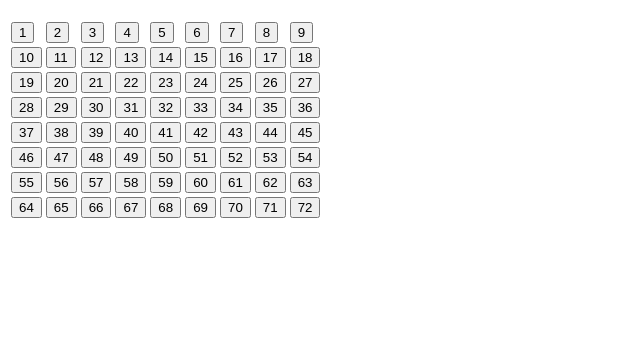
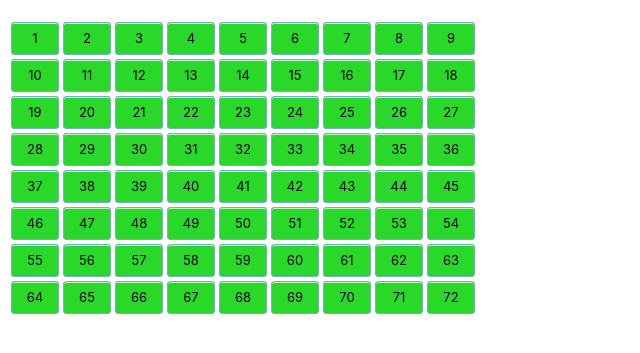
Before and after one commit to Liza727/Aranybulla_IKT_weboldal, a plain HTML site: page asztal_foglalo/asztal_foglalo.html in a window 1280 px wide. Shown: the part 61-414 px from the top of the page, without its empty margins (0-640 px from the left). Drawn offline with Linux system fonts and the light colour scheme.

Commit message:
Commitolás végre

```diff
--- a/asztal_foglalo/asztal_foglalo.css
+++ b/asztal_foglalo/asztal_foglalo.css
@@ -0,0 +1,46 @@
+button {
+    border-radius: 3px;
+    border: 1px solid #77acd3;
+    box-shadow: rgba(255, 255, 255, .7) 0 1px 0 0 inset;
+    box-sizing: border-box;
+    cursor: pointer;
+    display: inline-block;
+    font-family: -apple-system,system-ui,"Segoe UI","Liberation Sans",sans-serif;
+    font-size: 13px;
+    font-weight: 400;
+    line-height: 1.15385;
+    margin: 0;
+    outline: none;
+    padding: 8px .8em;
+    position: relative;
+    text-align: center;
+    text-decoration: none;
+    user-select: none;
+    -webkit-user-select: none;
+    touch-action: manipulation;
+    vertical-align: baseline;
+    white-space: nowrap;
+    width: 3rem;
+}
+
+button:hover,
+button:focus {
+  background-color: rgba(0, 119, 204, 0.637);
+}
+
+button:focus {
+  box-shadow: 0 0 0 4px rgba(0, 149, 255, .15);
+}
+
+button:active {
+  background-color: #0064bd;
+  box-shadow: none;
+}
+
+button#foglalt.asztal_btn {
+    background-color: rgba(255, 0, 0, 0.719);
+}
+
+button#szabad.asztal_btn {
+    background-color: rgba(13, 211, 13, 0.884);
+}
--- a/asztal_foglalo/asztal_foglalo.html
+++ b/asztal_foglalo/asztal_foglalo.html
@@ -5,6 +5,7 @@
     <meta http-equiv="X-UA-Compatible" content="IE=edge">
     <meta name="viewport" content="width=device-width, initial-scale=1.0">
     <link rel="stylesheet" href="asztal_foglalo.css">
+    <link rel="stylesheet" href="../alap.css">
     <script src="foglalas.js"></script>
     <title>Asztalfoglaló</title>
 </head>
```
